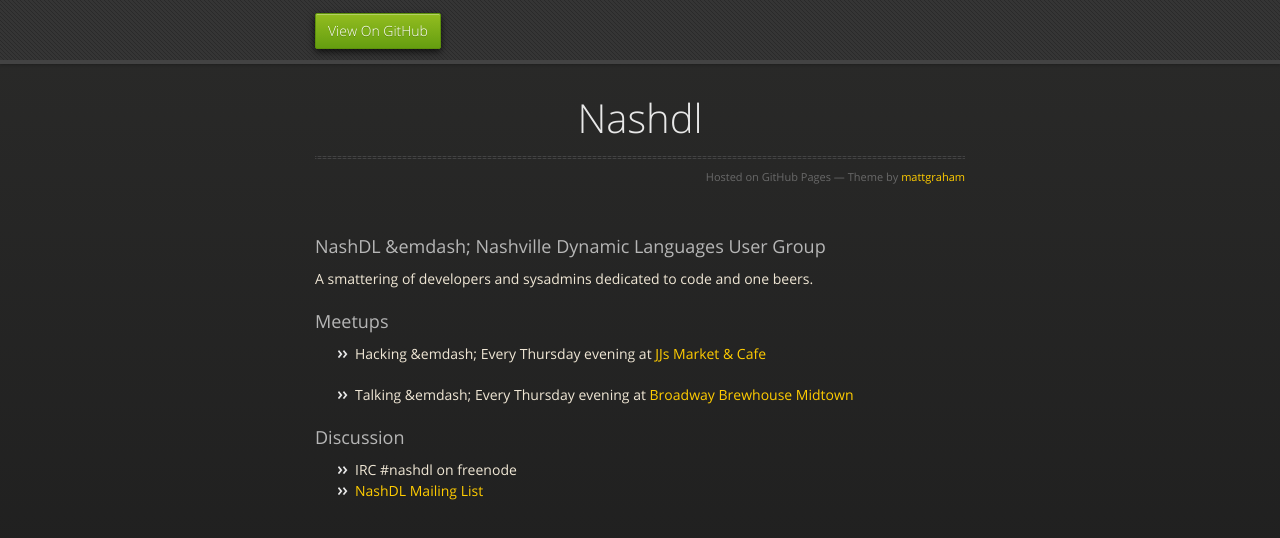
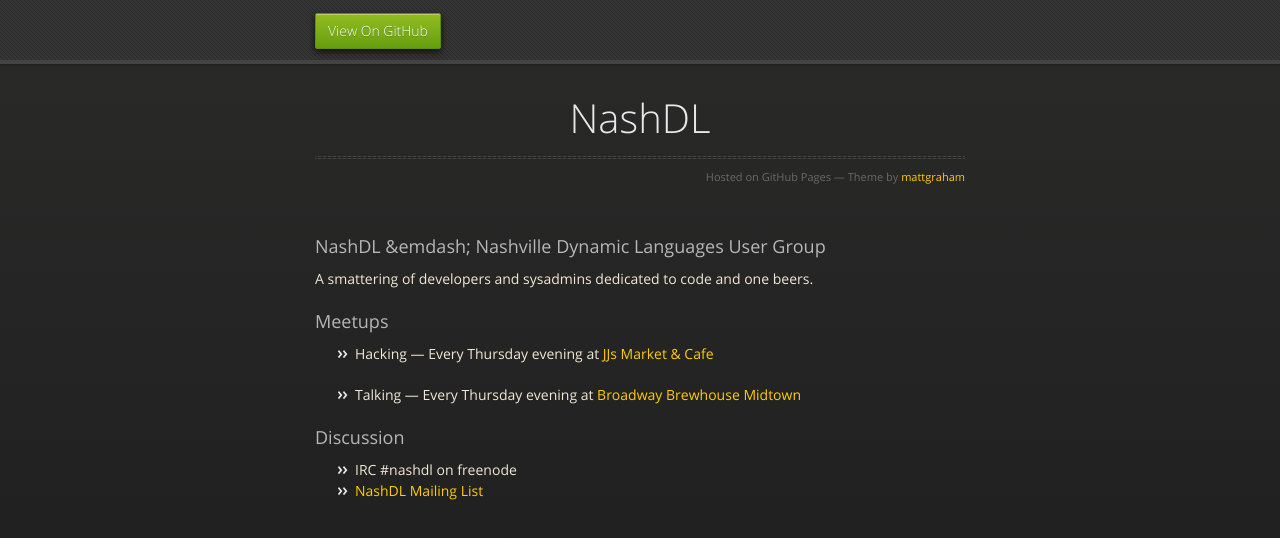
Before and after one commit to vinbarnes/nashdl, a plain HTML site: page index.html in a window 1280 px wide. Drawn offline with nearby package versions, Linux system fonts and the light colour scheme.

Commit message:
Update index.html

```diff
--- a/index.html
+++ b/index.html
@@ -3,7 +3,7 @@
   <head>
     <meta charset="utf-8">
     <meta http-equiv="X-UA-Compatible" content="chrome=1">
-    <title>Nashdl by vinbarnes</title>
+    <title>NashDL</title>
     <link rel="stylesheet" href="stylesheets/styles.css">
     <link rel="stylesheet" href="stylesheets/pygment_trac.css">
     <script src="https://ajax.googleapis.com/ajax/libs/jquery/1.7.1/jquery.min.js"></script>
@@ -28,7 +28,7 @@
 
       <section>
         <div id="title">
-          <h1>Nashdl</h1>
+          <h1>NashDL</h1>
           <p></p>
           <hr>
           <span class="credits right">Hosted on GitHub Pages &mdash; Theme by <a href="http://twitter.com/#!/michigangraham">mattgraham</a></span>
@@ -41,8 +41,8 @@
 <h3>Meetups</h3>
 
 <ul>
-  <li>Hacking &emdash; Every Thursday evening at <a href="https://plus.google.com/101069054233138040486/about?gl=us&hl=en">JJs Market &amp; Cafe</a></p>
-  <li>Talking &emdash; Every Thursday evening at <a href="http://goo.gl/maps/ZYVDB">Broadway Brewhouse Midtown</a></li>
+  <li>Hacking &mdash; Every Thursday evening at <a href="https://plus.google.com/101069054233138040486/about?gl=us&hl=en">JJs Market &amp; Cafe</a></p>
+  <li>Talking &mdash; Every Thursday evening at <a href="http://goo.gl/maps/ZYVDB">Broadway Brewhouse Midtown</a></li>
 </ul>
 
 <h3>Discussion</h3>
```
